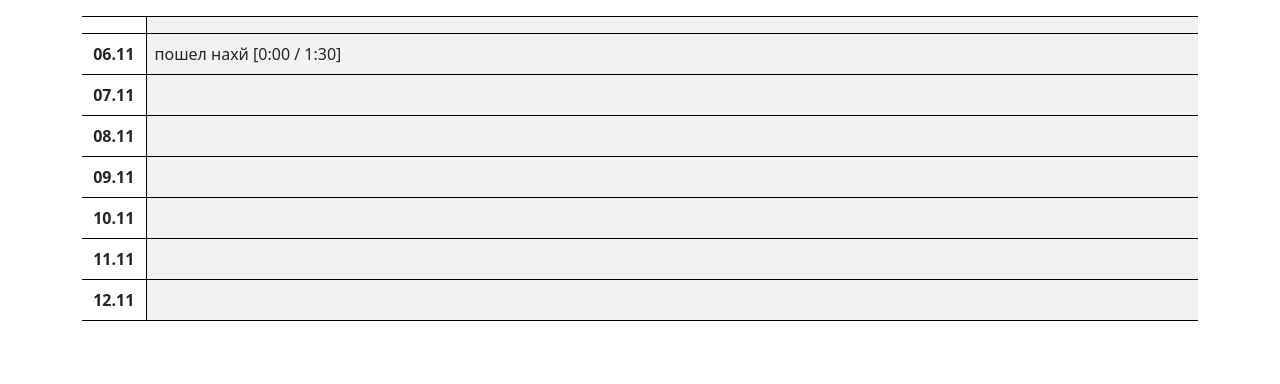
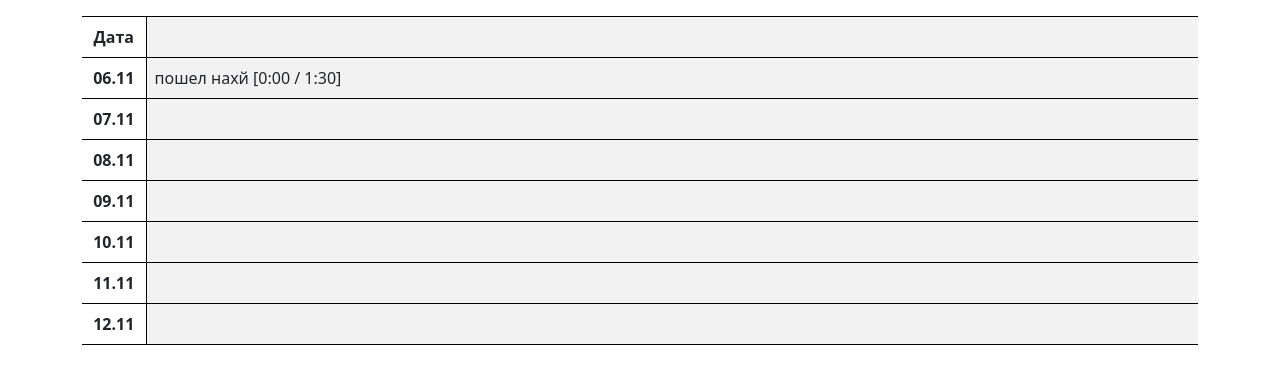
Before and after one commit to irawrr/TaskManager, a Django app: page /report in a window 1280 px wide. Shown: the part 135-519 px from the top of the page. Run offline with Django 4.2, Linux system fonts and the light colour scheme; a user stored in the database is signed in; data comes from the database, SQL or seed files in the repository.

Commit message:
Добавила заголовок в столбец с датами в отчете

```diff
--- a/main/templates/main/report.html
+++ b/main/templates/main/report.html
@@ -21,7 +21,7 @@
     </nav>
     <table id="report" class="table table-striped-columns border border-start-0 border-end-0 border-black">
         <tr>
-            <th class="text-center" style="width: 4rem"></th>
+            <th class="text-center" style="width: 4rem">Дата</th>
             {% for user in users %}
                 <th class="text-center border-start border-black">{{ user.first_name }} {{ user.last_name }}</th>
             {% endfor %}
```
